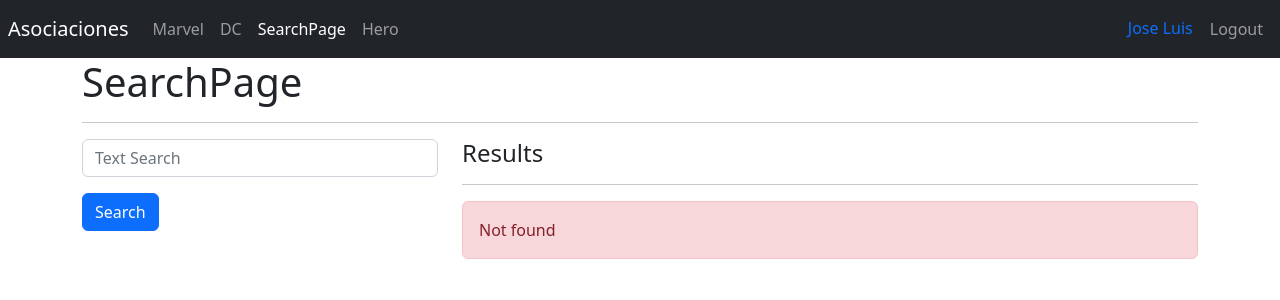
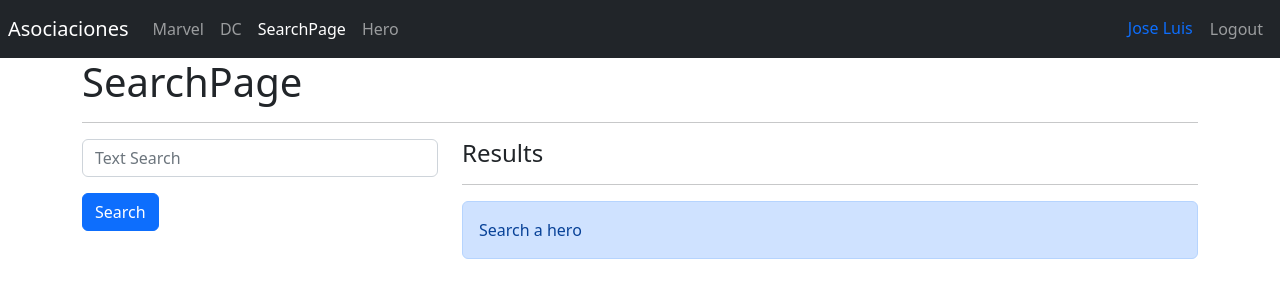
Before and after one commit to JoseLuisGit/heroapp, a React (Vite) app: page /search in a window 1280 px wide. Before the commit this address had no page. Shown: the top 300 px of the page. Built offline with nearby package versions, Linux system fonts and the light colour scheme.

Commit message:
complete search component

```diff
--- /dev/null
+++ b/src/heroes/helpers/getByName.jsx
@@ -0,0 +1,10 @@
+import { heroes } from "../data/heroes"
+
+export const getByName = (name) =>{
+    name = name.toLowerCase();
+    return name != '' ?
+    heroes.filter( function(hero){
+         return hero.superhero.toLowerCase().includes(name);
+    })
+    : [];
+}
--- a/src/heroes/helpers/index.js
+++ b/src/heroes/helpers/index.js
@@ -2,3 +2,4 @@
 
 export * from './getById';
 export * from './getByPublisher';
+export * from './getByName';
--- a/src/heroes/pages/SearchPage.jsx
+++ b/src/heroes/pages/SearchPage.jsx
@@ -1,44 +1,44 @@
 import { useLocation, useNavigate } from "react-router-dom";
-import queryString from 'query-string';
+import queryString from "query-string";
 import { useForm } from "../hooks/useForm";
+import { getByName } from "../helpers";
+import { HeroCard } from "../components";
 
-export const SearchPage = ()=>{
-
+export const SearchPage = () => {
     const navigate = new useNavigate();
     const location = new useLocation();
 
-    const {search, onInputChange} = useForm({
-        search: ''
+    const { search, onInputChange } = useForm({
+        search: "",
     });
 
-    const { q = '' } = queryString.parse(location.search);
+    const { q = "" } = queryString.parse(location.search);
 
+    const heroes = getByName(q);
 
-    const onSearchSubmit = (event) =>{
+    const onSearchSubmit = (event) => {
         event.preventDefault();
 
-        if(search.trim().length <= 1) return;
+        if (search.trim().length <= 1) return;
 
-        navigate( `?q=${ search }` );
-    }
-
+        navigate(`?q=${search}`);
+    };
 
     return (
         <>
             <h1>SearchPage</h1>
 
-            <hr/>
+            <hr />
 
             <div className="row">
-
                 <div className="col-4">
-                    <form onSubmit={ onSearchSubmit }>
+                    <form onSubmit={onSearchSubmit}>
                         <input
                             className="form-control"
                             placeholder="Text Search"
                             name="search"
-                            value={ search }
-                            onChange={ onInputChange }
+                            value={search}
+                            onChange={onInputChange}
                         />
                         <button className="btn btn-primary mt-3" type="submit">
                             Search
@@ -46,15 +46,31 @@ export const SearchPage = ()=>{
                     </form>
                 </div>
 
-
                 <div className="col-8">
                     <h4>Results</h4>
-                    <hr/>
-                    <div className="alert alert-danger">
-                        { q } Not found
-                    </div>
+                    <hr />
+
+                    {
+                    q == "" ? (
+                        <div className="alert alert-primary">Search a hero</div>
+                    ) : heroes.length == 0 ? (
+                        <div className="alert alert-danger">{q} Not found</div>
+                    ) : (
+                        <div className="alert alert-success">
+                            {heroes.length} results were found
+                        </div>
+                    )
+                    }
+                </div>
+
+                <div className="col-12">
+                    {
+                    heroes.map(function (hero) {
+                        return <HeroCard key={hero.id} {...hero} />;
+                    })
+                    }
                 </div>
             </div>
         </>
-    )
-}
+    );
+};
```
